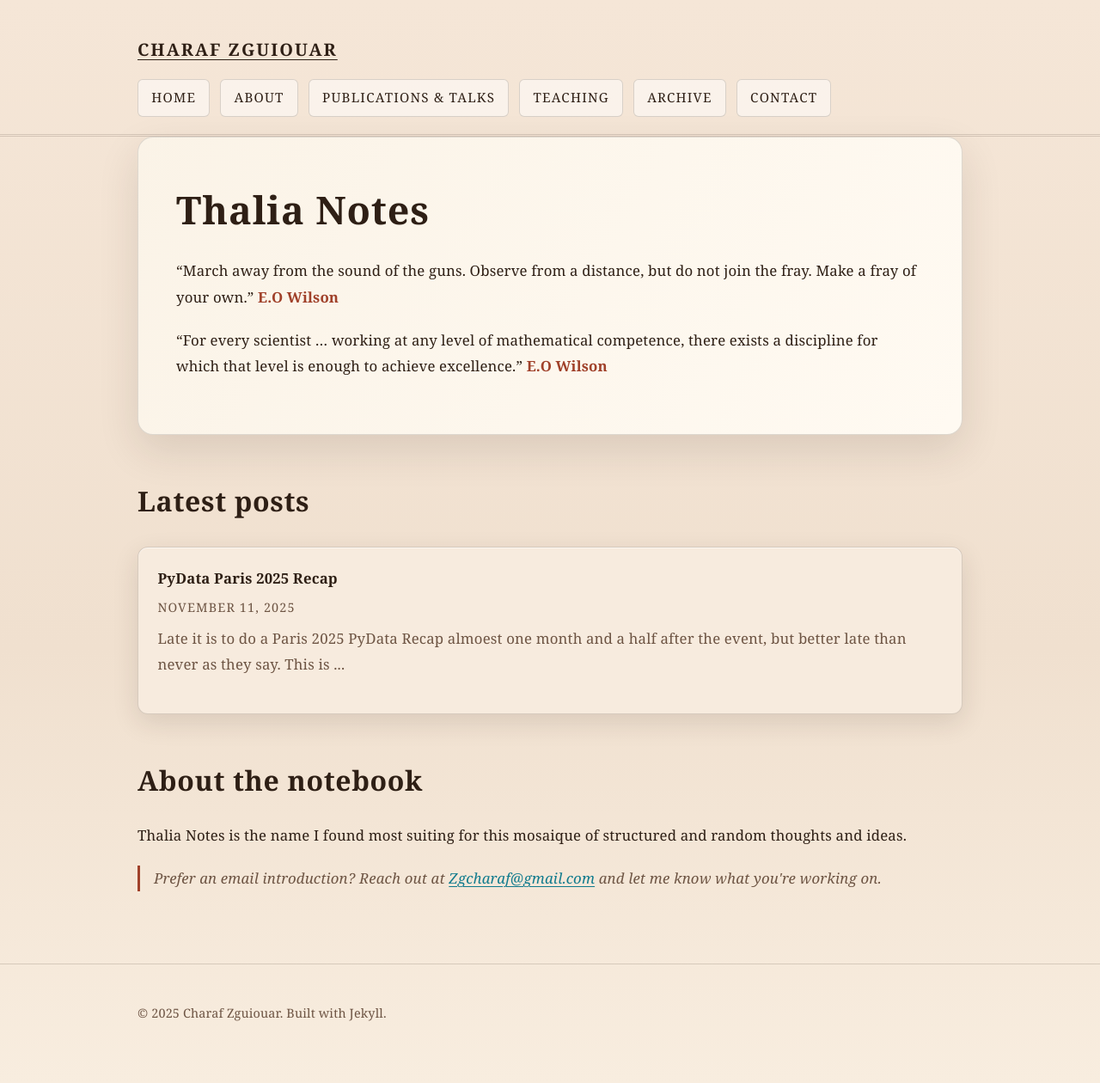
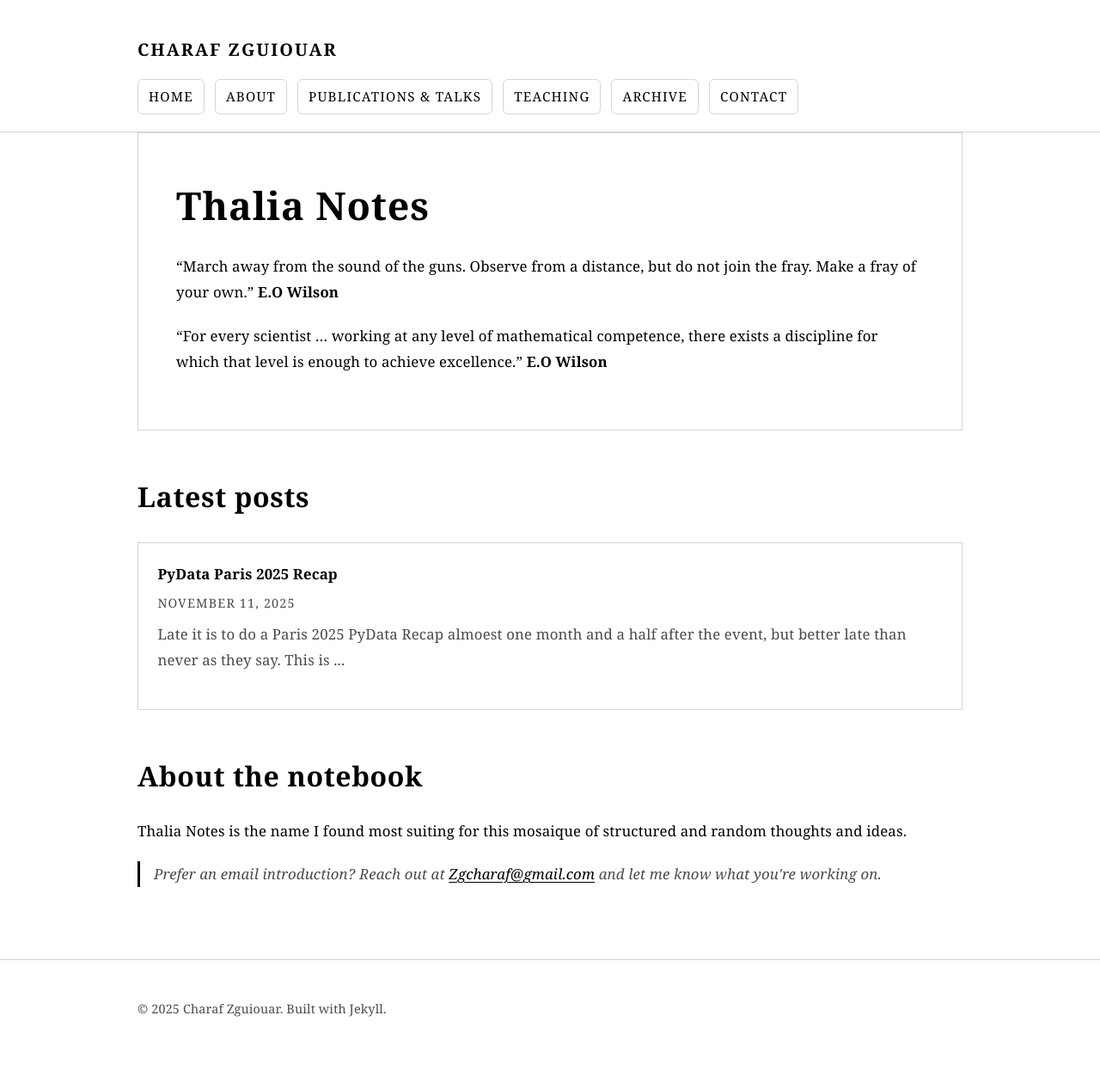
Before and after one commit to zgcharaf/zgcharaf.github.io, a Jekyll site: the page built from index.html, in a window 1280 px wide. Shown: the whole page at 86% size. Built offline with Jekyll 4.4.1, drawn with Linux system fonts in a browser that asks for light colours.

Commit message:
Simplify styling to monochrome theme

```diff
--- a/assets/css/main.css
+++ b/assets/css/main.css
@@ -1,19 +1,19 @@
 :root {
   color-scheme: only light;
-  --page-bg: #f5e6d7;
-  --page-bg-secondary: #f0e0cf;
-  --surface: #fffaf2;
-  --surface-soft: #f7ebde;
-  --ink: #2e1f15;
-  --muted: #6d5443;
-  --rule: rgba(46, 31, 21, 0.16);
-  --accent-blue: #0f7a8d;
-  --accent-blue-soft: #2d7f8d;
-  --accent-red: #a0412a;
-  --accent-yellow: #c7a266;
-  --code-bg: #f2e6d9;
-  --shadow-soft: 0 18px 48px rgba(46, 31, 21, 0.12);
-  --shadow-card: 0 10px 30px rgba(46, 31, 21, 0.12);
+  --page-bg: #ffffff;
+  --page-bg-secondary: #ffffff;
+  --surface: #ffffff;
+  --surface-soft: #f7f7f7;
+  --ink: #000000;
+  --muted: #4a4a4a;
+  --rule: #d6d6d6;
+  --accent-blue: #000000;
+  --accent-blue-soft: #1a1a1a;
+  --accent-red: #000000;
+  --accent-yellow: #000000;
+  --code-bg: #f3f3f3;
+  --shadow-soft: none;
+  --shadow-card: none;
 }
 
 * {
@@ -23,7 +23,7 @@
 body {
   margin: 0;
   min-height: 100vh;
-  background: linear-gradient(180deg, var(--page-bg) 0%, var(--page-bg-secondary) 60%, #f8eddf 100%);
+  background: var(--page-bg);
   color: var(--ink);
   font-family: 'Georgia', 'Times New Roman', serif;
   font-size: 1.05rem;
@@ -52,15 +52,15 @@ body {
   width: auto;
   height: auto;
   padding: 0.5rem 0.75rem;
-  background: var(--accent-blue);
-  color: white;
+  background: var(--surface-soft);
+  color: var(--ink);
   font-weight: 600;
   border-radius: 4px;
 }
 
 .site-header {
   background: transparent;
-  border-bottom: 3px double var(--rule);
+  border-bottom: 1px solid var(--rule);
   padding-bottom: 0.5rem;
 }
 
@@ -79,12 +79,7 @@ body {
   letter-spacing: 0.1em;
   text-transform: uppercase;
   color: var(--ink);
-}
-
-.site-title:hover,
-.site-title:focus {
   text-decoration: none;
-  color: var(--accent-red);
 }
 
 .site-nav {
@@ -99,18 +94,17 @@ body {
 .site-nav a {
   color: var(--ink);
   text-decoration: none;
-  padding: 0.45rem 0.95rem;
+  padding: 0.35rem 0.75rem;
   border-radius: 6px;
   border: 1px solid var(--rule);
-  background: rgba(255, 255, 255, 0.5);
-  transition: all 150ms ease;
+  background: var(--surface);
+  transition: background 150ms ease, color 150ms ease;
 }
 
 .site-nav a:hover,
 .site-nav a:focus {
-  color: var(--accent-red);
-  border-color: rgba(160, 65, 42, 0.35);
-  background: rgba(199, 162, 102, 0.15);
+  color: var(--accent-blue);
+  background: var(--surface-soft);
 }
 
 @media (max-width: 720px) {
@@ -130,8 +124,7 @@ body {
   .site-nav a {
     display: block;
     text-align: center;
-    background: rgba(255, 255, 255, 0.75);
-    border: 1px solid rgba(67, 56, 202, 0.2);
+    background: var(--surface);
   }
 }
 
@@ -151,7 +144,7 @@ body {
 }
 
 a {
-  color: var(--accent-blue);
+  color: var(--ink);
   text-decoration: underline;
   text-decoration-thickness: 1px;
   text-underline-offset: 0.2em;
@@ -159,7 +152,7 @@ a {
 
 a:hover,
 a:focus {
-  color: var(--accent-red);
+  color: var(--accent-blue);
 }
 
 p {
@@ -210,7 +203,7 @@ strong {
 .lede-subtitle {
   font-size: 1.15rem;
   max-width: 48ch;
-  color: rgba(33, 26, 52, 0.8);
+  color: var(--muted);
   margin-bottom: 1.75rem;
 }
 
@@ -230,36 +223,32 @@ strong {
   border-radius: 8px;
   font-weight: 700;
   text-decoration: none;
-  border: 1px solid transparent;
-  transition: transform 150ms ease, box-shadow 150ms ease, color 150ms ease;
-}
-
-.btn:hover,
-.btn:focus {
-  transform: translateY(-1px);
+  border: 1px solid var(--ink);
+  color: var(--ink);
+  background: var(--surface);
+  transition: background 150ms ease, color 150ms ease;
 }
 
 .btn-primary {
-  background: linear-gradient(135deg, var(--accent-red) 0%, #b45c45 100%);
-  color: white;
-  box-shadow: var(--shadow-card);
+  background: var(--ink);
+  color: var(--surface);
 }
 
 .btn-primary:hover,
 .btn-primary:focus {
-  color: white;
+  color: var(--surface);
+  background: var(--accent-blue-soft);
 }
 
 .btn-ghost {
-  border-color: var(--rule);
+  border-color: var(--ink);
   color: var(--ink);
-  background: rgba(247, 235, 222, 0.7);
+  background: var(--surface);
 }
 
 .btn-ghost:hover,
 .btn-ghost:focus {
-  border-color: rgba(160, 65, 42, 0.6);
-  color: var(--accent-red);
+  background: var(--surface-soft);
 }
 
 em {
@@ -269,7 +258,7 @@ em {
 blockquote {
   margin: 2rem 0;
   padding-left: 1.25rem;
-  border-left: 3px solid var(--accent-blue);
+  border-left: 3px solid var(--ink);
   font-style: italic;
   color: var(--muted);
 }
@@ -306,7 +295,7 @@ table td {
 
 table th {
   font-weight: 600;
-  color: var(--accent-blue);
+  color: var(--ink);
 }
 
 code {
@@ -334,9 +323,9 @@ pre code {
 .post {
   background: var(--surface);
   padding: 3rem 2.5rem;
-  border: 1px solid rgba(33, 26, 52, 0.05);
+  border: 1px solid var(--rule);
   box-shadow: var(--shadow-soft);
-  border-radius: 28px;
+  border-radius: 0;
 }
 
 .post-header {
@@ -384,7 +373,7 @@ pre code {
 
 .masthead {
   text-align: center;
-  border-bottom: 3px double var(--rule);
+  border-bottom: 1px solid var(--rule);
   padding: 1.25rem 0 1.75rem;
   margin-top: 1.5rem;
 }
@@ -408,24 +397,10 @@ pre code {
   background: var(--surface);
   border: 1px solid var(--rule);
   padding: 2.75rem;
-  border-radius: 18px;
+  border-radius: 0;
   box-shadow: var(--shadow-soft);
   position: relative;
   overflow: hidden;
-}
-
-.home-lede::after {
-  content: '';
-  position: absolute;
-  inset: 0;
-  background: linear-gradient(120deg, rgba(199, 162, 102, 0.08), rgba(255, 255, 255, 0));
-  pointer-events: none;
-  z-index: 0;
-}
-
-.home-lede > * {
-  position: relative;
-  z-index: 1;
 }
 
 .home-lede p {
@@ -473,7 +448,7 @@ pre code {
 .eyebrow {
   letter-spacing: 0.12em;
   text-transform: uppercase;
-  color: var(--accent-red);
+  color: var(--muted);
   font-weight: 700;
   font-size: 0.9rem;
 }
@@ -496,18 +471,18 @@ pre code {
 }
 
 .post-list li {
-  background: var(--surface-soft);
+  background: var(--surface);
   padding: 1.35rem 1.4rem;
-  border-radius: 12px;
+  border-radius: 0;
   border: 1px solid var(--rule);
-  box-shadow: inset 0 1px 0 rgba(255, 255, 255, 0.6), var(--shadow-card);
-  transition: transform 150ms ease, box-shadow 150ms ease;
+  box-shadow: var(--shadow-card);
+  transition: background 150ms ease, border-color 150ms ease;
 }
 
 .post-list li:hover,
 .post-list li:focus-within {
-  transform: translateY(-4px);
-  box-shadow: 0 25px 60px rgba(33, 26, 52, 0.12);
+  background: var(--surface-soft);
+  border-color: var(--ink);
 }
 
 .post-list a {
@@ -519,7 +494,7 @@ pre code {
 
 .post-list a:hover,
 .post-list a:focus {
-  color: var(--accent-red);
+  color: var(--accent-blue);
 }
 
 .post-list .post-meta {
@@ -543,7 +518,7 @@ pre code {
 }
 
 .note {
-  border-left: 3px solid var(--accent-red);
+  border-left: 3px solid var(--ink);
   padding-left: 1rem;
   color: var(--muted);
   font-style: italic;
@@ -569,9 +544,9 @@ pre code {
 
 .section-card {
   background: var(--surface);
-  border-radius: 32px;
+  border-radius: 0;
   padding: 2.5rem;
-  border: 1px solid rgba(33, 26, 52, 0.05);
+  border: 1px solid var(--rule);
   box-shadow: var(--shadow-card);
 }
 
@@ -585,8 +560,8 @@ pre code {
 }
 
 .pill-list li {
-  background: rgba(160, 65, 42, 0.12);
-  color: var(--accent-red);
+  background: var(--surface-soft);
+  color: var(--ink);
   border-radius: 999px;
   padding: 0.35rem 0.85rem;
   font-size: 0.9rem;
```
